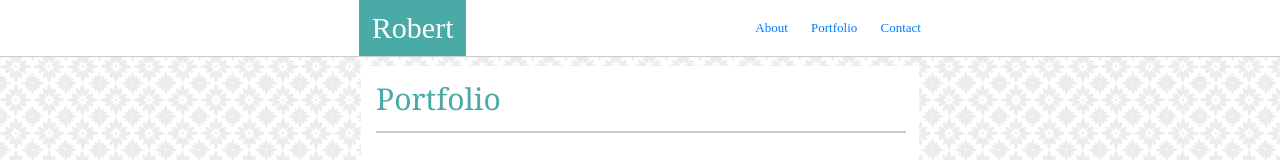
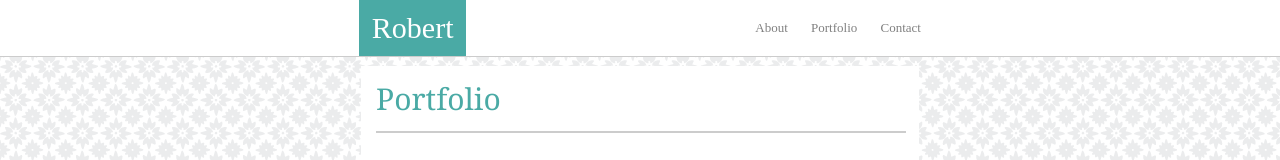
Before and after one commit to Guzcruise/robert-guzek-prework, a plain HTML site: page Module-1_Assessment/portfolio.html in a window 1280 px wide. Shown: the top 160 px of the page. Drawn offline with nearby package versions, Linux system fonts and the light colour scheme.

Commit message:
Progress

```diff
--- a/Module-1_Assessment/assets/css/style.css
+++ b/Module-1_Assessment/assets/css/style.css
@@ -54,6 +54,12 @@ h2 {
 .nav__links li {
     display: inline-block;
     padding: 0px 10px;
+    color: gray;
+    text-decoration: gray;
+}
+
+.nav__links li a {
+    color: gray;
 }
 
 h3 {
```
